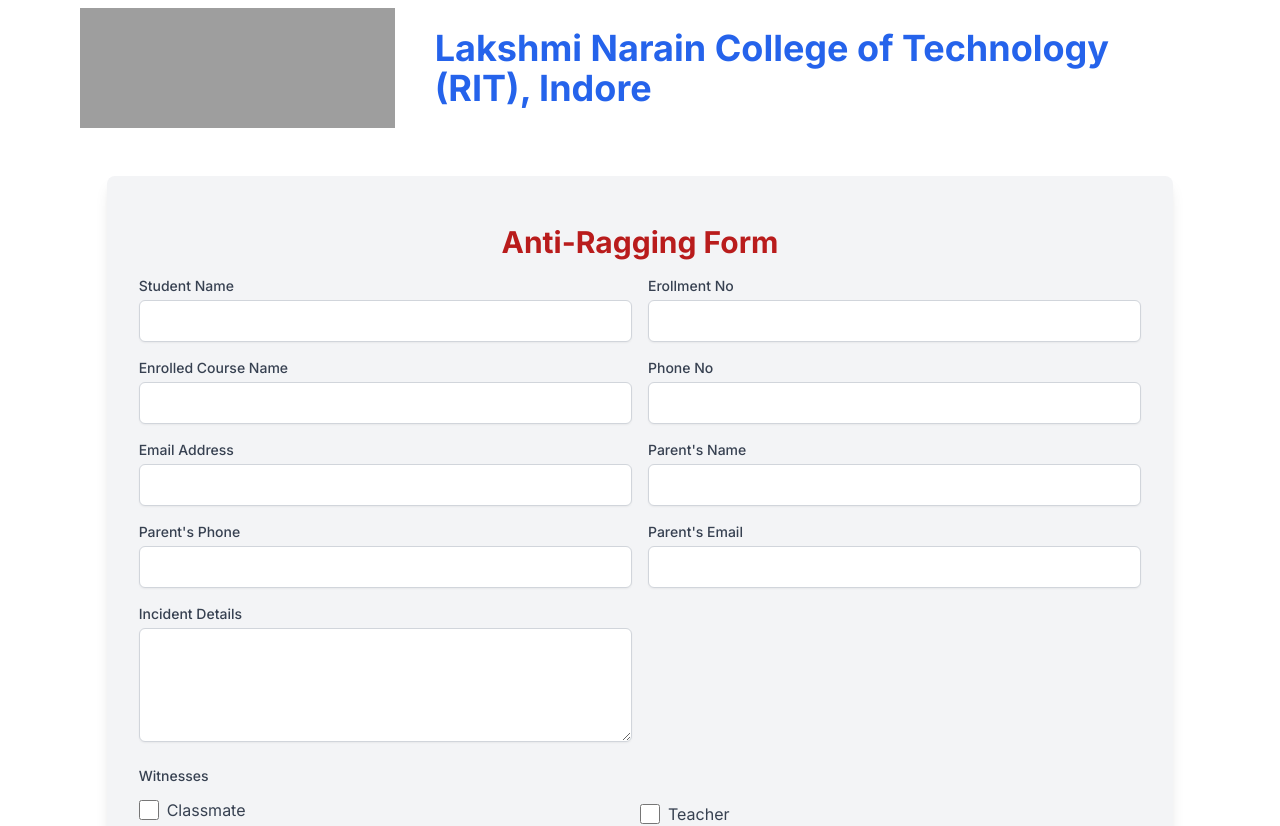
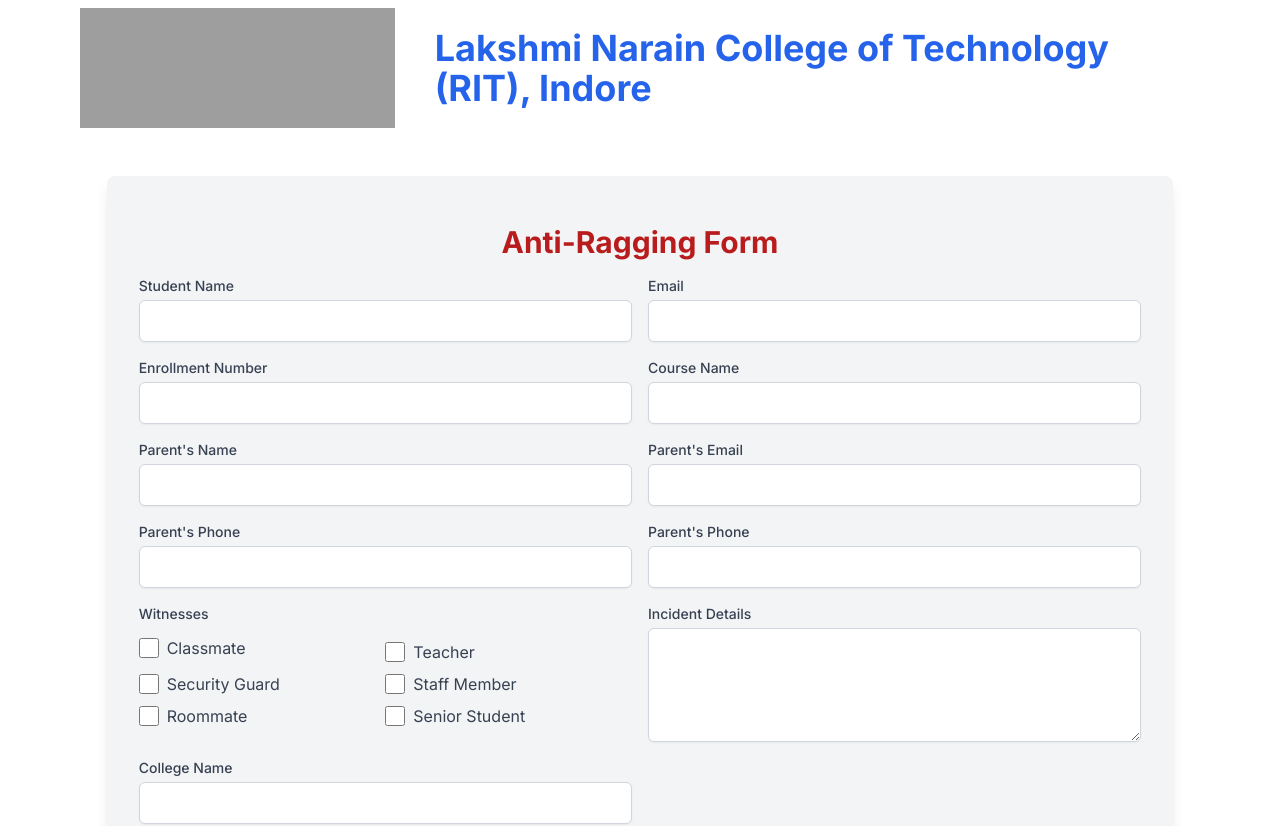
Before and after one commit to Harshal22pgpl/forms-rit, a Next.js app: page /anti-ragging in a window 1280 px wide. Shown: the top 826 px of the page. Built offline with nearby package versions, Linux system fonts and the light colour scheme; grey boxes are pictures that could not be loaded.

Commit message:
grievence form

```diff
--- a/src/app/components/AntiRaggingForm/AntiRaggigForm.jsx
+++ b/src/app/components/AntiRaggingForm/AntiRaggigForm.jsx
@@ -1,28 +1,11 @@
 "use client";
+import { ANTIRAGGING } from "@/lib/constants";
+import { postAntiRagging } from "@/lib/services/Anti-Ragging/Anti-Ragging";
 import { useSearchParams } from "next/navigation";
 import React, { useState } from "react";
 
 const AntiRaggingForm = () => {
-  const [formData, setFormData] = useState({
-    studentName: "",
-    studentId: "",
-    enrolledCourse: "",
-    phoneNo: "",
-    emailAddress: "",
-    incidentDetails: "",
-    witnesses: [],
-
-
-
-    parentName: "",
-
-    parentPhone: "",
-
-    parentEmail: "",
-
-
-  });
-
+  const [formData, setFormData] = useState(ANTIRAGGING);
   const [errors, setErrors] = useState({});
 
   const handleChange = (e) => {
@@ -36,7 +19,7 @@
 
   const handleWitnessChange = (e) => {
     const { value, checked } = e.target;
-    let updatedWitnesses = [...formData.witnesses];
+    let updatedWitnesses = [...formData.witnesses]; // Corrected from formData.witness
 
     if (checked) {
       updatedWitnesses.push(value);
@@ -46,10 +29,11 @@
       );
     }
 
-    setFormData({ ...formData, witnesses: updatedWitnesses });
+    setFormData({ ...formData, witnesses: updatedWitnesses }); // Corrected from formData.witness
   };
 
-  const handleSubmit = (e) => {
+
+  const handleSubmit = async (e) => {
     e.preventDefault();
     // Validate form fields before submission
     const validationErrors = {};
@@ -58,57 +42,31 @@
     const phoneRegex = /^\d{10}$/;
     const studentIdRegex = /^[a-zA-Z0-9]{12}$/;
 
-
     // Validate each field
-    if (formData.studentName.trim() === "") {
-      validationErrors.studentName = "Please enter student name.";
+    if (formData.name.trim() === "") {
+      validationErrors.name = "Please enter student name.";
     }
-    if (formData.studentId.trim() === "") {
-      validationErrors.studentId = "Please enter student ID.";
-    }else if (!studentIdRegex.test(formData.studentId.trim())) {
-      validationErrors.studentId = "Student Enroll number must be 12 digits long.";
+    if (formData.enrollmentUuid.trim() === "") {
+      validationErrors.enrollmentUuid = "Please enter student ID.";
+    } else if (!studentIdRegex.test(formData.enrollmentUuid.trim())) {
+      validationErrors.enrollmentUuid = "Student Enroll number must be 12 digits long.";
     }
-    if (formData.enrolledCourse.trim() === "") {
-      validationErrors.enrolledCourse = "Please enter enrolled course name.";
+    if (formData.courseName.trim() === "") {
+      validationErrors.courseName = "Please enter enrolled course name.";
     }
-    if (formData.phoneNo.trim() === "") {
-      validationErrors.phoneNo = "Please enter phone number.";
-    } else if (!phoneRegex.test(formData.phoneNo.trim())) {
-      validationErrors.phoneNo = "Phone number must be 10 digits long.";
+    if (formData.parentPhone.trim() === "") {
+      validationErrors.parentPhone = "Please enter parent's phone number.";
+    } else if (!phoneRegex.test(formData.parentPhone.trim())) {
+      validationErrors.parentPhone = "Phone number must be 10 digits long.";
     }
-    if (!emailRegex.test(formData.emailAddress.trim())) {
-      validationErrors.emailAddress = "Please enter a valid email address.";
+    if (!emailRegex.test(formData.email.trim())) {
+      validationErrors.email = "Please enter a valid email address.";
     }
-    if (formData.motherName.trim() === "") {
-      validationErrors.motherName = "Please enter mother's name.";
-    }
-    if (formData.fatherName.trim() === "") {
-      validationErrors.fatherName = "Please enter father's name.";
-    }
-    if (formData.motherPhone.trim() === "") {
-      validationErrors.motherPhone = "Please enter mother's phone number.";
-    } else if (!phoneRegex.test(formData.motherPhone.trim())) {
-      validationErrors.motherPhone = "Phone number must be 10 digits long.";
-    }
-    if (formData.fatherPhone.trim() === "") {
-      validationErrors.fatherPhone = "Please enter father's phone number.";
-    } else if (!phoneRegex.test(formData.fatherPhone.trim())) {
-      validationErrors.fatherPhone = "Phone number must be 10 digits long.";
-    }
-    if (!emailRegex.test(formData.motherEmail.trim())) {
-      validationErrors.motherEmail = "Please enter a valid email address for mother.";
-    }
-    if (!emailRegex.test(formData.fatherEmail.trim())) {
-      validationErrors.fatherEmail = "Please enter a valid email address for father.";
+    if (formData.incidentDetails.trim() === "") {
+      validationErrors.incidentDetails = "Please provide incident details.";
     }
     if (formData.collegeName.trim() === "") {
       validationErrors.collegeName = "Please enter college name.";
-    }
-    if (formData.collegeAddress.trim() === "") {
-      validationErrors.collegeAddress = "Please enter college address.";
-    }
-    if (formData.incidentDetails.trim() === "") {
-      validationErrors.incidentDetails = "Please provide incident details.";
     }
     // Add validation for other fields
 
@@ -117,197 +75,156 @@
 
     // If there are no validation errors, submit the form
     if (Object.keys(validationErrors).length === 0) {
-      console.log(formData);
-      // Reset the form after submission
-      setFormData({ ...initialFormData });
+      try {
+        // Make API call using the client hook
+        const res = await postAntiRagging(formData);
+        console.log(res);
+        // Reset the form after successful submission
+        setFormData(initialFormData);
+      } catch (error) {
+        console.error("Error submitting anti-ragging form:", error);
+      }
     }
   };
 
+
   return (
 
-    <div className=" w-10/12 mx-auto mt-10 p-8 my-10 bg-gray-100 rounded-lg shadow-lg">
+    <div className="w-10/12 mx-auto mt-10 p-8 my-10 bg-gray-100 rounded-lg shadow-lg">
     <h1 className="my-4 text-3xl font-bold text-center text-red-700">
       Anti-Ragging Form
     </h1>
     <form onSubmit={handleSubmit} className="space-y-6">
       <div className="grid grid-cols-2 gap-4">
         <div>
-            <label
-              htmlFor="studentName"
-              className="block text-sm font-medium text-gray-700"
-            >
+          <label htmlFor="name" className="block text-sm font-medium text-gray-700">
             Student Name
           </label>
           <input
             type="text"
-              name="studentName"
-              id="studentName"
-              value={formData.studentName}
+            name="name"
+            id="name"
+            value={formData.name}
             onChange={handleChange}
             className="mt-1 block w-full px-4 py-2 border border-gray-300 rounded-md shadow-sm focus:outline-none focus:border-red-500 focus:ring-red-500"
           />
-              {errors.studentName && (
-              <p className="text-red-500">{errors.studentName}</p>
+          {errors.name && (
+            <p className="text-red-500">{errors.name}</p>
           )}
         </div>
         <div>
-            <label
-              htmlFor="studentId"
-              className="block text-sm font-medium text-gray-700"
-            >
-             Erollment No
+          <label htmlFor="email" className="block text-sm font-medium text-gray-700">
+            Email
+          </label>
+          <input
+            type="email"
+            name="email"
+            id="email"
+            value={formData.email}
+            onChange={handleChange}
+            className="mt-1 block w-full px-4 py-2 border border-gray-300 rounded-md shadow-sm focus:outline-none focus:border-red-500 focus:ring-red-500"
+          />
+          {errors.email && (
+            <p className="text-red-500">{errors.email}</p>
+          )}
+        </div>
+        <div>
+          <label htmlFor="enrollmentUuid" className="block text-sm font-medium text-gray-700">
+            Enrollment Number
           </label>
           <input
             type="text"
-              name="studentId"
-              id="studentId"
-              value={formData.studentId}
+            name="enrollmentUuid"
+            id="enrollmentUuid"
+            value={formData.enrollmentUuid}
             onChange={handleChange}
             className="mt-1 block w-full px-4 py-2 border border-gray-300 rounded-md shadow-sm focus:outline-none focus:border-red-500 focus:ring-red-500"
           />
-               {errors.studentId && (
-              <p className="text-red-500">{errors.studentId}</p>
+          {errors.enrollmentUuid && (
+            <p className="text-red-500">{errors.enrollmentUuid}</p>
           )}
         </div>
         <div>
-            <label
-              htmlFor="enrolledCourse"
-              className="block text-sm font-medium text-gray-700"
-            >
-              Enrolled Course Name
+          <label htmlFor="courseName" className="block text-sm font-medium text-gray-700">
+            Course Name
           </label>
           <input
             type="text"
-              name="enrolledCourse"
-              id="enrolledCourse"
-              value={formData.enrolledCourse}
+            name="courseName"
+            id="courseName"
+            value={formData.courseName}
             onChange={handleChange}
             className="mt-1 block w-full px-4 py-2 border border-gray-300 rounded-md shadow-sm focus:outline-none focus:border-red-500 focus:ring-red-500"
           />
-               {errors.enrolledCourse && (
-              <p className="text-red-500">{errors.enrolledCourse}</p>
+          {errors.courseName && (
+            <p className="text-red-500">{errors.courseName}</p>
           )}
         </div>
         <div>
-            <label
-              htmlFor="phoneNo"
-              className="block text-sm font-medium text-gray-700"
-            >
-              Phone No
+          <label htmlFor="parentName" className="block text-sm font-medium text-gray-700">
+            Parent's Name
           </label>
           <input
             type="text"
-              name="phoneNo"
-              id="phoneNo"
-              value={formData.phoneNo}
+            name="parentName"
+            id="parentName"
+            value={formData.parentName}
             onChange={handleChange}
             className="mt-1 block w-full px-4 py-2 border border-gray-300 rounded-md shadow-sm focus:outline-none focus:border-red-500 focus:ring-red-500"
           />
-               {errors.phoneNo && (
-              <p className="text-red-500">{errors.phoneNo}</p>
+          {errors.parentName && (
+            <p className="text-red-500">{errors.parentName}</p>
           )}
         </div>
         <div>
-            <label
-              htmlFor="emailAddress"
-              className="block text-sm font-medium text-gray-700"
-            >
-              Email Address
+          <label htmlFor="parentEmail" className="block text-sm font-medium text-gray-700">
+            Parent's Email
           </label>
           <input
             type="email"
-              name="emailAddress"
-              id="emailAddress"
-              value={formData.emailAddress}
+            name="parentEmail"
+            id="parentEmail"
+            value={formData.parentEmail}
             onChange={handleChange}
             className="mt-1 block w-full px-4 py-2 border border-gray-300 rounded-md shadow-sm focus:outline-none focus:border-red-500 focus:ring-red-500"
           />
-               {errors.emailAddress && (
-              <p className="text-red-500">{errors.emailAddress}</p>
-            )}
-          </div>
-
-
-          <div>
-            <label
-              htmlFor="fatherName"
-              className="block text-sm font-medium text-gray-700"
-            >
-              Parent&apos;s Name
-            </label>
-            <input
-              type="text"
-              name="fatherName"
-              id="fatherName"
-              value={formData.fatherName}
-              onChange={handleChange}
-              className="mt-1 block w-full px-4 py-2 border border-gray-300 rounded-md shadow-sm focus:outline-none focus:border-red-500 focus:ring-red-500"
-            />
-               {errors.fatherName && (
-              <p className="text-red-500">{errors.fatherName}</p>
+          {errors.parentEmail && (
+            <p className="text-red-500">{errors.parentEmail}</p>
           )}
         </div>
 
         <div>
-            <label
-              htmlFor="fatherPhone"
-              className="block text-sm font-medium text-gray-700"
-            >
-              Parent&apos;s Phone
+          <label htmlFor="parentPhone" className="block text-sm font-medium text-gray-700">
+            Parent's Phone
           </label>
           <input
             type="text"
-              name="fatherPhone"
-              id="fatherPhone"
-              value={formData.fatherPhone}
+            name="phone"
+            id="phone"
+            value={formData.phone}
             onChange={handleChange}
             className="mt-1 block w-full px-4 py-2 border border-gray-300 rounded-md shadow-sm focus:outline-none focus:border-red-500 focus:ring-red-500"
           />
-               {errors.fatherPhone && (
-              <p className="text-red-500">{errors.fatherPhone}</p>
+          {errors.phone && (
+            <p className="text-red-500">{errors.phone}</p>
           )}
         </div>
 
         <div>
-            <label
-              htmlFor="fatherEmail"
-              className="block text-sm font-medium text-gray-700"
-            >
-              Parent&apos;s Email
+          <label htmlFor="parentPhone" className="block text-sm font-medium text-gray-700">
+            Parent's Phone
           </label>
           <input
-              type="email"
-              name="fatherEmail"
-              id="fatherEmail"
-              value={formData.fatherEmail}
+            type="text"
+            name="parentPhone"
+            id="parentPhone"
+            value={formData.parentPhone}
             onChange={handleChange}
             className="mt-1 block w-full px-4 py-2 border border-gray-300 rounded-md shadow-sm focus:outline-none focus:border-red-500 focus:ring-red-500"
           />
-               {errors.fatherEmail && (
-              <p className="text-red-500">{errors.fatherEmail}</p>
+          {errors.parentPhone && (
+            <p className="text-red-500">{errors.parentPhone}</p>
           )}
-          </div>
-
-
-          <div>
-            <label
-              htmlFor="incidentDetails"
-              className="block text-sm font-medium text-gray-700"
-            >
-              Incident Details
-            </label>
-            <textarea
-              name="incidentDetails"
-              id="incidentDetails"
-              value={formData.incidentDetails}
-              onChange={handleChange}
-              rows="4"
-              className="mt-1 block w-full px-4 py-2 border border-gray-300 rounded-md shadow-sm focus:outline-none focus:border-red-500 focus:ring-red-500"
-            ></textarea>
-               {errors.incidentDetails && (
-              <p className="text-red-500">{errors.incidentDetails}</p>
-            )}
-          </div>
         </div>
         <div>
           <label className="block text-sm font-medium text-gray-700">
@@ -385,6 +302,39 @@
           </div>
         </div>
         <div>
+          <label htmlFor="incidentDetails" className="block text-sm font-medium text-gray-700">
+            Incident Details
+          </label>
+          <textarea
+            name="incidentDetails"
+            id="incidentDetails"
+            value={formData.incidentDetails}
+            onChange={handleChange}
+            rows="4"
+            className="mt-1 block w-full px-4 py-2 border border-gray-300 rounded-md shadow-sm focus:outline-none focus:border-red-500 focus:ring-red-500"
+          ></textarea>
+          {errors.incidentDetails && (
+            <p className="text-red-500">{errors.incidentDetails}</p>
+          )}
+        </div>
+        <div>
+          <label htmlFor="collegeName" className="block text-sm font-medium text-gray-700">
+            College Name
+          </label>
+          <input
+            type="text"
+            name="collegeName"
+            id="collegeName"
+            value={formData.collegeName}
+            onChange={handleChange}
+            className="mt-1 block w-full px-4 py-2 border border-gray-300 rounded-md shadow-sm focus:outline-none focus:border-red-500 focus:ring-red-500"
+          />
+          {errors.collegeName && (
+            <p className="text-red-500">{errors.collegeName}</p>
+          )}
+        </div>
+      </div>
+      <div>
         <button
           type="submit"
           className="w-full bg-red-600 hover:bg-red-700 text-white font-bold py-2 px-4 rounded-full focus:outline-none focus:shadow-outline"
--- a/src/app/components/GrivenceForm/GrivenceForm.jsx
+++ b/src/app/components/GrivenceForm/GrivenceForm.jsx
@@ -10,31 +10,21 @@
   const handleChange = (e) => {
     const { name, value } = e.target;
     setFormData({ ...formData, [name]: value });
-
     setErrors({ ...errors, [name]: "" });
   };
 
   const handleCheckboxChange = (e) => {
     const { value, checked } = e.target;
-    let updatedtypeOfGrievence = [...formData.typeOfGrievence];
-
-    if (checked) {
-      updatedtypeOfGrievence.push(value);
-    } else {
-      updatedtypeOfGrievence = updatedtypeOfGrievence.filter(
-        (type) => type !== value
-      );
-    }
-
-    setFormData({ ...formData, typeOfGrievence: updatedtypeOfGrievence });
+    const updatedTypeOfGrievance = checked ? value : "";
+    setFormData({ ...formData, typeOfGrievence: updatedTypeOfGrievance });
     setErrors({ ...errors, typeOfGrievence: "" });
   };
 
   const handleSubmit = async (e) => {
     e.preventDefault();
 
+
     const validationErrors = {};
-
     const emailRegex = /^[^\s@]+@[^\s@]+\.[^\s@]+$/;
     const phoneRegex = /^\d{10}$/;
     const enrollmentUuidRegex = /^[a-zA-Z0-9]{12}$/;
@@ -58,28 +48,28 @@
     if (!emailRegex.test(formData.email.trim())) {
       validationErrors.email = "Please enter a valid email address.";
     }
+
     if (formData.typeOfGrievence.length === 0) {
-      validationErrors.typeOfGrievence = "Please select at least one GRIEVENCE type.";
-    }
-    if (formData.description.trim() === "") {
-      validationErrors.description = "Please elaborate your GRIEVENCE.";
+      validationErrors.typeOfGrievence = "Please select at least one GRIEVANCE type.";
     }
 
+    if (formData.description.trim() === "") {
+      validationErrors.description = "Please elaborate your grievance.";
+    }
+    if (formData.collegeName.trim() === "") {
+      validationErrors.collegeName = "Please enter college name.";
+    }
 
     setErrors(validationErrors);
-    if (Object.keys(validationErrors).length === 0) {
-      try {
 
-        const res = await postGrievence(formData);
-        console.log(res);
+    try {
+      const res = await postGrievence(formData);
+      console.log(res, "resssssss");
+      setFormData(GRIEVENCE);
+    } catch (error) {
+      console.error("Error posting grievance:", error);
+    }
 
-
-        setFormData(GRIEVENCE);
-      } catch (error) {
-        console.error("Error posting faculty feedback:", error);
-
-      }
-    }
   };
 
   return (
@@ -296,6 +286,25 @@
               <p className="text-red-500">{errors.description}</p>
             )}
           </div>
+          <div>
+            <label
+              htmlFor="feedback"
+              className="block text-sm font-medium text-gray-700"
+            >
+              Feedback
+            </label>
+            <textarea
+              name="feedback"
+              id="feedback"
+              value={formData.feedback}
+              onChange={handleChange}
+              rows="4"
+              className="mt-1 block w-full px-4 py-2 border border-gray-300 rounded-md shadow-sm focus:outline-none focus:border-yellow-500 focus:ring-yellow-500"
+            ></textarea>
+            {errors.description && (
+              <p className="text-red-500">{errors.feedback}</p>
+            )}
+          </div>
           {/* College Name */}
           <div>
             <label
--- a/src/lib/constants/index.js
+++ b/src/lib/constants/index.js
@@ -41,16 +41,19 @@
     typeOfGrievence: "",
     semester: "",
     description: "",
-    collegeName: ""
+    collegeName: "",
+    feedback:""
 };
 export const ANTIRAGGING = {
     name: "",
+    email:"",
     enrollmentUuid: "",
     courseName: "",
+    phone:"",
     parentName: "",
     parentEmail: "",
     parentPhone: "",
-    witness: ["", ""],
+    witnesses: [],
     incidentDetails: "",
     collegeName: ""
 }
```
Lines whose indentation alone changed are shown as unchanged.
